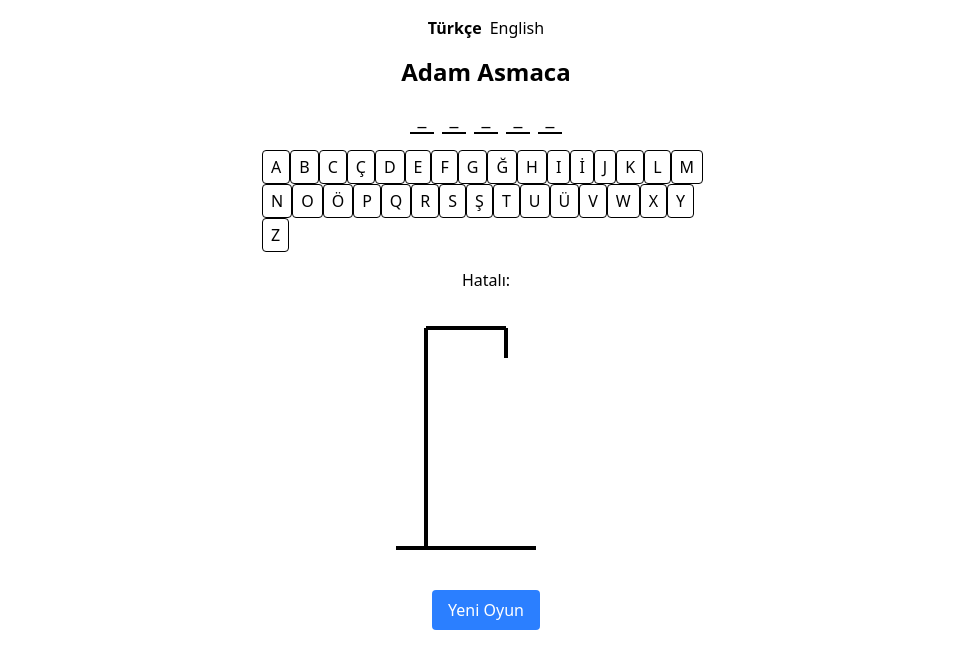
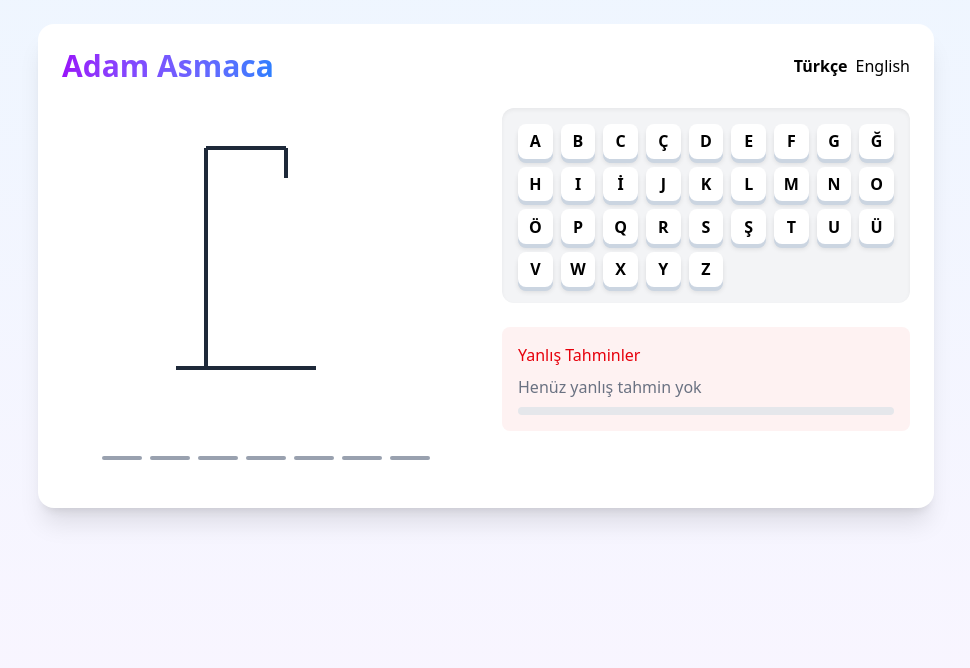
Before and after one commit to handememikoglu/hangman-react, a React (Vite) app: page / in a window 1280 px wide. Shown: the top 668 px of the page, without its empty margins (154-1124 px from the left). Built offline with nearby package versions, Linux system fonts and the light colour scheme.

Commit message:
feat: add modern design and animations

```diff
--- a/src/App.jsx
+++ b/src/App.jsx
@@ -1,4 +1,3 @@
-
 import { useEffect, useState } from 'react';
 import './index.css'
 import { wordsTR } from './data/words-tr';
@@ -13,60 +12,124 @@ function App() {
   const [word, setWord] = useState('');
   const [guessedLetters, setGuessedLetters] = useState([]);
   const [wrongGuesses, setWrongGuesses] = useState([]);
+  const [gameStatus, setGameStatus] = useState('playing'); // 'playing', 'won', 'lost'
   const maxAttempts = 6;
 
   useEffect(() => {
+    startNewGame();
+  }, [language]);
+
+  const startNewGame = () => {
     const wordList = language === 'tr' ? wordsTR : wordsEN;
     const randomWord = wordList[Math.floor(Math.random() * wordList.length)];
     setWord(randomWord.toLowerCase());
     setGuessedLetters([]);
     setWrongGuesses([]);
-  },[language]);
+    setGameStatus('playing');
+  };
 
   const handleGuess = (letter) => {
-  const isGameOver = wrongGuesses.length >= maxAttempts;
-  const isWin = word.split('').every(l => guessedLetters.includes(l));
-
-  if (isGameOver || isWin) return;
-
-  if (guessedLetters.includes(letter) || wrongGuesses.includes(letter)) {
+    if (gameStatus !== 'playing' || guessedLetters.includes(letter) || wrongGuesses.includes(letter)) {
       return;
     }
 
     if (word.includes(letter)) {
-    setGuessedLetters([...guessedLetters, letter]);
+      const newGuessedLetters = [...guessedLetters, letter];
+      setGuessedLetters(newGuessedLetters);
+
+      // Check win condition
+      if (word.split('').every(l => newGuessedLetters.includes(l))) {
+        setGameStatus('won');
+      }
     } else {
-    setWrongGuesses([...wrongGuesses, letter]);
+      const newWrongGuesses = [...wrongGuesses, letter];
+      setWrongGuesses(newWrongGuesses);
+
+      // Check lose condition
+      if (newWrongGuesses.length >= maxAttempts) {
+        setGameStatus('lost');
+      }
     }
   };
 
+  return (
+    <div className="min-h-screen bg-gradient-to-b from-blue-50 to-purple-50 flex flex-col items-center gap-6 p-6">
+      <div className="w-full max-w-4xl bg-white rounded-2xl shadow-xl p-6">
+        <div className="flex justify-between items-center mb-6">
+          <h1 className="text-3xl font-bold bg-clip-text text-transparent bg-gradient-to-r from-purple-600 to-blue-500">
+            {language === 'tr' ? 'Adam Asmaca' : 'Hangman'}
+          </h1>
+          <LanguageSelector language={language} setLanguage={setLanguage} />
+        </div>
 
-  const restartGame = () => {
-  const wordList = language === 'tr' ? wordsTR : wordsEN;
-  const randomWord = wordList[Math.floor(Math.random() * wordList.length)];
-  setWord(randomWord.toLowerCase());
-  setGuessedLetters([]);
-  setWrongGuesses([]);
-};
+        <div className="grid md:grid-cols-2 gap-8">
+          <div className="flex flex-col items-center">
+            <HangmanCanvas
+              wrongGuessCount={wrongGuesses.length}
+              gameStatus={gameStatus}
+            />
 
-  const isGameOver = wrongGuesses.lenght >= maxAttempts;
-  const isWin = word.split('').every(l => guessedLetters.includes(l));
+            <WordDisplay
+              word={word}
+              guessedLetters={guessedLetters}
+              gameStatus={gameStatus}
+            />
+          </div>
 
-  return (
-    <div className='flex flex-col items-center gap-4 p-4'>
-      <LanguageSelector language={language} setLanguage={setLanguage}/>
-      <h1 className='text-2xl font-bold'>Adam Asmaca</h1>
-      <WordDisplay word={word} guessedLetters={guessedLetters} />
-      <Keyboard onGuess={handleGuess} guessed={guessedLetters} wrong={wrongGuesses} disabled={wrongGuesses.length >= maxAttempts || word.split('').every(l => guessedLetters.includes(l))} />
-      <p>Hatalı: {wrongGuesses.join(', ')}</p>
-      {isGameOver && <p className="text-red-500">Kaybettin! Kelime: {word}</p>}
-      {isWin && <p className="text-green-500">Tebrikler! Bildin 🎉</p>}
-      <HangmanCanvas wrongGuessCount={wrongGuesses.length} />
-      <button onClick={restartGame} className="mt-4 bg-blue-500 text-white px-4 py-2 rounded">
-        Yeni Oyun
+          <div className="flex flex-col gap-6">
+            <Keyboard
+              onGuess={handleGuess}
+              guessed={guessedLetters}
+              wrong={wrongGuesses}
+              disabled={gameStatus !== 'playing'}
+              language={language}
+            />
+
+            <div className="bg-red-50 p-4 rounded-lg">
+              <h3 className="font-medium text-red-600 mb-2">
+                {language === 'tr' ? 'Yanlış Tahminler' : 'Wrong Guesses'}
+              </h3>
+              <div className="flex flex-wrap gap-2">
+                {wrongGuesses.length > 0 ? (
+                  wrongGuesses.map((letter, i) => (
+                    <span key={i} className="text-red-600 font-bold">
+                      {letter.toUpperCase()}
+                    </span>
+                  ))
+                ) : (
+                  <span className="text-gray-500">
+                    {language === 'tr' ? 'Henüz yanlış tahmin yok' : 'No wrong guesses yet'}
+                  </span>
+                )}
+              </div>
+              <div className="mt-2 h-2 w-full bg-gray-200 rounded-full">
+                <div
+                  className="h-full bg-red-500 rounded-full transition-all duration-500"
+                  style={{ width: `${(wrongGuesses.length / maxAttempts) * 100}%` }}
+                ></div>
+              </div>
+            </div>
+          </div>
+        </div>
+
+        {(gameStatus === 'lost' || gameStatus === 'won') && (
+          <div className={`mt-6 p-4 rounded-lg text-center ${gameStatus === 'won' ? 'bg-green-100 text-green-800' : 'bg-red-100 text-red-800'}`}>
+            <p className="text-xl font-bold mb-2">
+              {gameStatus === 'won'
+                ? (language === 'tr' ? 'Tebrikler! Kazandınız! 🎉' : 'Congratulations! You won! 🎉')
+                : (language === 'tr' ? `Kaybettiniz! Kelime: ${word}` : `Game over! The word was: ${word}`)}
+            </p>
+            <button
+              onClick={startNewGame}
+              className="mt-2 bg-gradient-to-r from-purple-600 to-blue-500 text-white px-6 py-2 rounded-full font-medium shadow-md hover:shadow-lg transition-all"
+            >
+              {language === 'tr' ? 'Yeni Oyun' : 'New Game'}
             </button>
           </div>
-  )
+        )}
+      </div>
+    </div>
+  );
 }
 
-export default App
+export default App;
--- a/src/components/HangmanCanvas.jsx
+++ b/src/components/HangmanCanvas.jsx
@@ -1,41 +1,69 @@
-import React from 'react';
+import { useEffect } from 'react';
 
-const HangmanCanvas = ({ wrongGuessCount }) => {
-  // Her parça için görünürlük kontrolü
-  const isVisible = (index) => wrongGuessCount > index ? 'opacity-100' : 'opacity-0';
+const HangmanCanvas = ({ wrongGuessCount, gameStatus }) => {
+  useEffect(() => {
+    if (gameStatus === 'lost') {
+      const canvas = document.getElementById('hangman-canvas');
+      if (canvas) {
+        canvas.classList.add('animate-shake');
+        setTimeout(() => {
+          canvas.classList.remove('animate-shake');
+        }, 1000);
+      }
+    }
+  }, [gameStatus]);
+
+  const isVisible = (index) => wrongGuessCount > index;
 
   return (
-    <svg height="250" width="200" className="stroke-black stroke-[4px] fill-none">
-      {/* Direk ve ip - sabit */}
-      <line x1="10" y1="240" x2="150" y2="240" className="transition-all" /> {/* Zemin */}
-      <line x1="40" y1="20" x2="40" y2="240" className="transition-all" />   {/* Dikey direk */}
-      <line x1="40" y1="20" x2="120" y2="20" className="transition-all" />    {/* Üst çizgi */}
-      <line x1="120" y1="20" x2="120" y2="50" className="transition-all" />   {/* İp */}
+    <div className="relative">
+      <svg
+        id="hangman-canvas"
+        height="280"
+        width="220"
+        className="stroke-[4px] fill-none transition-all"
+      >
+        <line x1="20" y1="260" x2="160" y2="260" className="stroke-gray-800" />
+        <line x1="50" y1="40" x2="50" y2="260" className="stroke-gray-800" />
+        <line x1="50" y1="40" x2="130" y2="40" className="stroke-gray-800" />
+        <line x1="130" y1="40" x2="130" y2="70" className="stroke-gray-800" />
 
-      {/* Kafa */}
-      <circle cx="120" cy="70" r="20"
-        className={`transition-all duration-500 ${isVisible(0)}`} />
+        <g className={`transition-opacity duration-500 ${isVisible(0) ? 'opacity-100' : 'opacity-0'}`}>
+          <circle cx="130" cy="90" r="20" className="stroke-purple-600" />
+        </g>
 
-      {/* Gövde */}
-      <line x1="120" y1="90" x2="120" y2="150"
-        className={`transition-all duration-500 ${isVisible(1)}`} />
+        <g className={`transition-opacity duration-500 ${isVisible(1) ? 'opacity-100' : 'opacity-0'}`}>
+          <line x1="130" y1="110" x2="130" y2="170" className="stroke-blue-600" />
+        </g>
 
-      {/* Sol Kol */}
-      <line x1="120" y1="100" x2="90" y2="130"
-        className={`transition-all duration-500 ${isVisible(2)}`} />
+        <g className={`transition-opacity duration-500 ${isVisible(2) ? 'opacity-100' : 'opacity-0'}`}>
+          <line x1="130" y1="120" x2="100" y2="150" className="stroke-blue-500" />
+        </g>
 
-      {/* Sağ Kol */}
-      <line x1="120" y1="100" x2="150" y2="130"
-        className={`transition-all duration-500 ${isVisible(3)}`} />
+        <g className={`transition-opacity duration-500 ${isVisible(3) ? 'opacity-100' : 'opacity-0'}`}>
+          <line x1="130" y1="120" x2="160" y2="150" className="stroke-blue-500" />
+        </g>
 
-      {/* Sol Bacak */}
-      <line x1="120" y1="150" x2="90" y2="180"
-        className={`transition-all duration-500 ${isVisible(4)}`} />
+        <g className={`transition-opacity duration-500 ${isVisible(4) ? 'opacity-100' : 'opacity-0'}`}>
+          <line x1="130" y1="170" x2="100" y2="200" className="stroke-blue-500" />
+        </g>
 
-      {/* Sağ Bacak */}
-      <line x1="120" y1="150" x2="150" y2="180"
-        className={`transition-all duration-500 ${isVisible(5)}`} />
-    </svg>
+        <g className={`transition-opacity duration-500 ${isVisible(5) ? 'opacity-100' : 'opacity-0'}`}>
+          <line x1="130" y1="170" x2="160" y2="200" className="stroke-blue-500" />
+        </g>
+      </svg>
+
+      {gameStatus === 'lost' && (
+        <>
+          <div className="absolute top-17 left-32 -translate-x-1/2 text-4xl opacity-0 animate-fall">
+            💀
+          </div>
+          <div className="absolute top-0 left-0 w-full h-full flex justify-center items-center opacity-0 animate-flicker">
+            <div className="text-9xl">☠️</div>
+          </div>
+        </>
+      )}
+    </div>
   );
 };
 
--- a/src/components/Keyboard.jsx
+++ b/src/components/Keyboard.jsx
@@ -1,14 +1,45 @@
-const letters = "ABCÇDEFGĞHIİJKLMNOÖPQRSŞTUÜVWXYZ".split("");
+const Keyboard = ({ onGuess, guessed, wrong, disabled, language }) => {
+  const letters = language === 'tr'
+    ? "ABCÇDEFGĞHIİJKLMNOÖPQRSŞTUÜVWXYZ".split("")
+    : "ABCDEFGHIJKLMNOPQRSTUVWXYZ".split("");
 
-const Keyboard = ({ onGuess, guessed, wrong, disabled }) => (
-    <div className="gird grid-cols-9 gap-1 max-w-md">
-        {letters.map((letter) => (
-            <button key={letter} onClick={() => onGuess(letter.toLowerCase())}
-            disabled={guessed.includes(letter.toLowerCase()) || wrong.includes(letter.toLowerCase()) || disabled}
-            className="border px-2 py-1 rounded hover:bg-gray-200 disabled:opacity-50">
-                {letter}
-            </button>
-        ))}
+  const handleClick = (letter) => {
+    onGuess(letter.toLowerCase());
+    // Butona tıklandığında animasyon efekti
+    const btn = document.getElementById(`key-${letter}`);
+    if (btn) {
+      btn.classList.add('animate-press');
+      setTimeout(() => {
+        btn.classList.remove('animate-press');
+      }, 150);
+    }
+  };
+
+  return (
+    <div className="grid grid-cols-7 sm:grid-cols-9 gap-2 p-4 bg-gray-100 rounded-xl shadow-inner">
+      {letters.map((letter) => {
+        const isGuessed = guessed.includes(letter.toLowerCase());
+        const isWrong = wrong.includes(letter.toLowerCase());
+        let btnClass = "key-btn";
+
+        if (isGuessed) btnClass += " bg-green-500 text-white shadow-green";
+        else if (isWrong) btnClass += " bg-red-500 text-white shadow-red";
+        else if (!disabled) btnClass += " bg-white hover:bg-gray-200 shadow-key";
+
+        return (
+          <button
+            id={`key-${letter}`}
+            key={letter}
+            onClick={() => handleClick(letter)}
+            disabled={isGuessed || isWrong || disabled}
+            className={btnClass}
+          >
+            {letter}
+          </button>
+        );
+      })}
     </div>
-);
+  );
+};
+
 export default Keyboard;
--- a/src/components/WordDisplay.jsx
+++ b/src/components/WordDisplay.jsx
@@ -1,10 +1,29 @@
-const WordDisplay = ({word, guessedLetters}) => (
-    <div className="flex gap-2 text-xl">
-        {word.split("").map((letter,index) =>(
-            <span key={index} className="border-b-2 w-6 text-center">
-                {guessedLetters.includes(letter) ? letter : '_'}
+const WordDisplay = ({ word, guessedLetters, gameStatus }) => {
+  return (
+    <div className="flex justify-center gap-2 my-6 flex-wrap">
+      {word.split('').map((letter, index) => {
+        const isVisible = guessedLetters.includes(letter) || gameStatus === 'lost';
+
+        return (
+          <div
+            key={index}
+            className={`relative w-10 h-12 flex items-end justify-center ${isVisible ? 'text-gray-800' : 'text-transparent'}`}
+          >
+            <span className="text-2xl font-bold z-10">
+              {letter.toUpperCase()}
             </span>
-        ))}
+            {/* Harf alt çizgisi */}
+            <div className="absolute bottom-0 w-full h-1 bg-gray-400 rounded-full"></div>
+
+            {/* Harf vurgusu */}
+            {isVisible && gameStatus !== 'lost' && (
+              <div className="absolute -bottom-1 left-0 w-full h-1 bg-green-500 rounded-full animate-underline"></div>
+            )}
+          </div>
+        );
+      })}
     </div>
-);
+  );
+};
+
 export default WordDisplay;
--- a/src/index.css
+++ b/src/index.css
@@ -1 +1,70 @@
 @import "tailwindcss";
+@keyframes press {
+  0% { transform: scale(1); }
+  50% { transform: scale(0.95); }
+  100% { transform: scale(1); }
+}
+
+@keyframes shake {
+  0%, 100% { transform: translateX(0); }
+  20%, 60% { transform: translateX(-5px); }
+  40%, 80% { transform: translateX(5px); }
+}
+
+@keyframes fall {
+  0% { transform: translateY(-100px); opacity: 0; }
+  100% { transform: translateY(0); opacity: 1; }
+}
+
+@keyframes flicker {
+  0%, 100% { opacity: 0; }
+  50% { opacity: 0.8; }
+}
+
+@keyframes underline {
+  0% { width: 0; }
+  100% { width: 100%; }
+}
+
+.animate-press {
+  animation: press 0.15s ease;
+}
+
+.animate-shake {
+  animation: shake 0.5s ease;
+}
+
+.animate-fall {
+  animation: fall 0.5s ease forwards;
+}
+
+.animate-flicker {
+  animation: flicker 0.3s ease 2 forwards;
+}
+
+.animate-underline {
+  animation: underline 0.3s ease-out forwards;
+}
+
+.key-btn {
+  width: 100%;
+  aspect-ratio: 1;
+  border-radius: 8px;
+  font-weight: 600;
+  transition: all 0.2s ease;
+  display: flex;
+  align-items: center;
+  justify-content: center;
+}
+
+.shadow-key {
+  box-shadow: 0 4px 0 #cbd5e1, 0 5px 5px rgba(0,0,0,0.1);
+}
+
+.shadow-green {
+  box-shadow: 0 4px 0 #15803d, 0 5px 5px rgba(0,0,0,0.1);
+}
+
+.shadow-red {
+  box-shadow: 0 4px 0 #b91c1c, 0 5px 5px rgba(0,0,0,0.1);
+}
```
Lines whose indentation alone changed are shown as unchanged.
